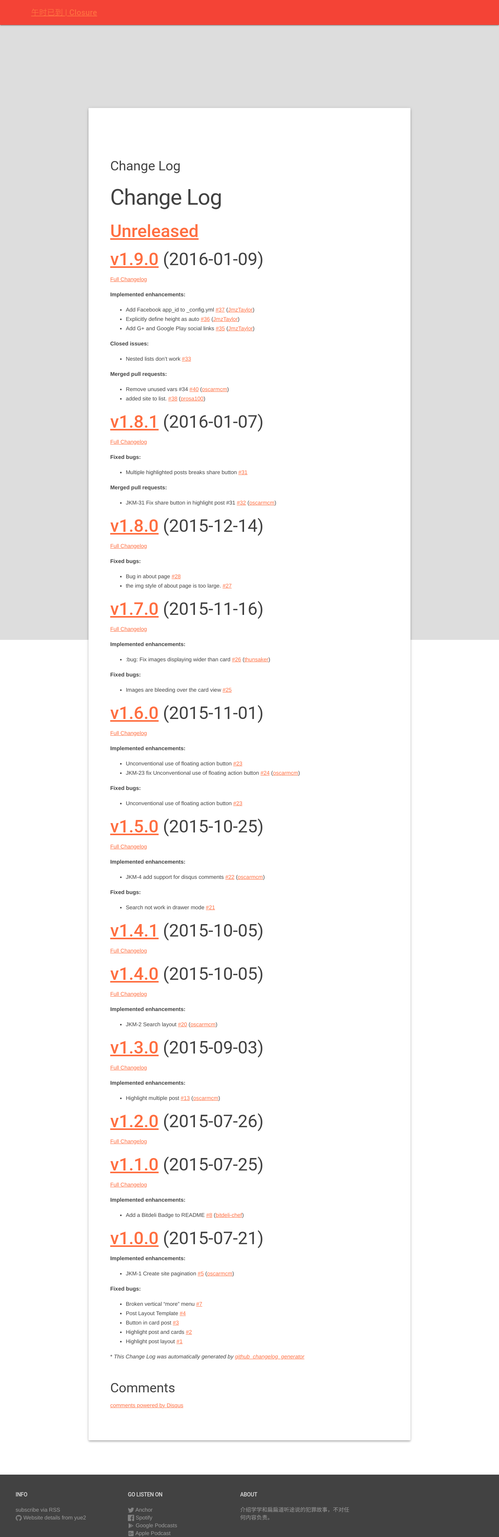
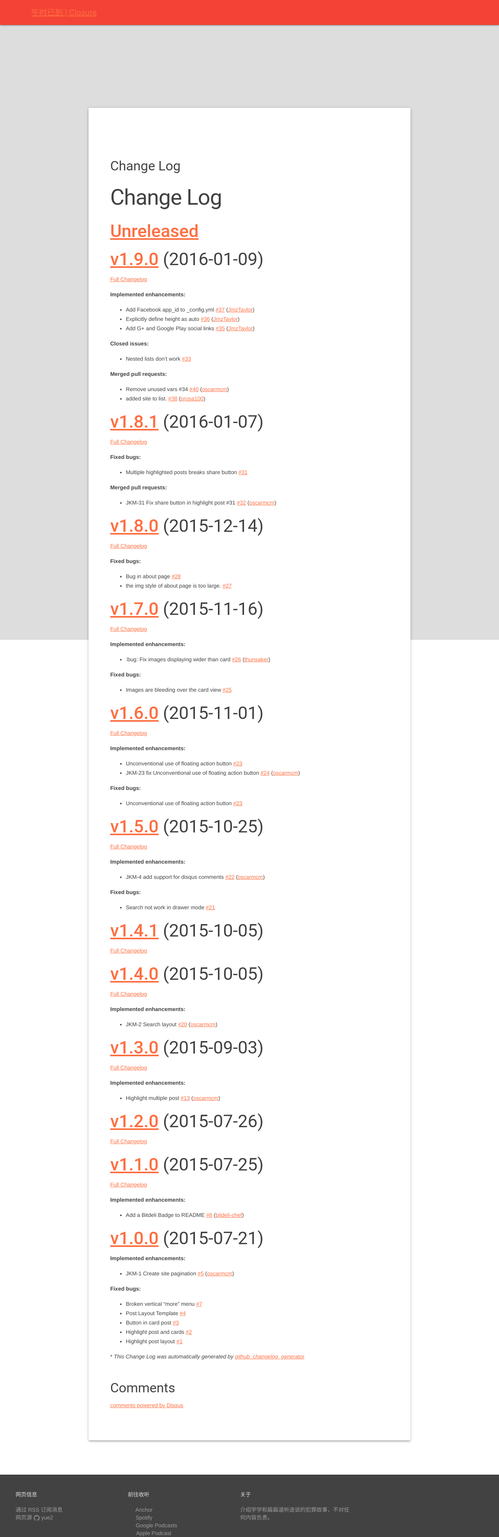
Before and after one commit to gdgmanagua/jekyll-mdl, a Jekyll site: the page built from CHANGELOG.md, in a window 1280 px wide. Shown: the whole page at 39% size. Built offline with Jekyll 4.4.1, drawn with Linux system fonts in a browser that asks for light colours; nearby versions of some CDN libraries; our own code applies the rules of GitHub Pages for plain Markdown files; comment, search, counter and statistics services are not loaded; a style sheet for code colours, icons or effects is not loaded.

```diff
--- a/_includes/footer.html
+++ b/_includes/footer.html
@@ -3,20 +3,21 @@
 
     <div class="mdl-mega-footer--drop-down-section">
       <input class="mdl-mega-footer--heading-checkbox" type="checkbox" checked>
-      <h1 class="mdl-mega-footer--heading">INFO</h1>
+      <h1 class="mdl-mega-footer--heading">网页信息</h1>
       <ul class="mdl-mega-footer--link-list">
         <li><a href="mailto:{{ site.email }}">{{ site.email }}</a></li>
-        <li><a href="{{ "/feed.xml" | prepend: site.baseurl }}">subscribe via RSS</a></li>
+        <li><a href="{{ "/feed.xml" | prepend: site.baseurl }}">通过 RSS 订阅消息</a></li>
         {% if site.github_username %}
         <li>
           <a href="https://github.com/{{ site.github_username }}">
+            <span class="username">网页源
               <span class="icon  icon--github">
                 <svg viewBox="0 0 16 16">
                   <path fill="#828282"
                     d="M7.999,0.431c-4.285,0-7.76,3.474-7.76,7.761 c0,3.428,2.223,6.337,5.307,7.363c0.388,0.071,0.53-0.168,0.53-0.374c0-0.184-0.007-0.672-0.01-1.32 c-2.159,0.469-2.614-1.04-2.614-1.04c-0.353-0.896-0.862-1.135-0.862-1.135c-0.705-0.481,0.053-0.472,0.053-0.472 c0.779,0.055,1.189,0.8,1.189,0.8c0.692,1.186,1.816,0.843,2.258,0.645c0.071-0.502,0.271-0.843,0.493-1.037 C4.86,11.425,3.049,10.76,3.049,7.786c0-0.847,0.302-1.54,0.799-2.082C3.768,5.507,3.501,4.718,3.924,3.65 c0,0,0.652-0.209,2.134,0.796C6.677,4.273,7.34,4.187,8,4.184c0.659,0.003,1.323,0.089,1.943,0.261 c1.482-1.004,2.132-0.796,2.132-0.796c0.423,1.068,0.157,1.857,0.077,2.054c0.497,0.542,0.798,1.235,0.798,2.082 c0,2.981-1.814,3.637-3.543,3.829c0.279,0.24,0.527,0.713,0.527,1.437c0,1.037-0.01,1.874-0.01,2.129 c0,0.208,0.14,0.449,0.534,0.373c3.081-1.028,5.302-3.935,5.302-7.362C15.76,3.906,12.285,0.431,7.999,0.431z" />
                 </svg>
               </span>
-            <span class="username">Website details from {{ site.github_username }}</span>
+              {{ site.github_username }}</span>
           </a>
         </li>
         {% endif %}
@@ -25,16 +26,13 @@
 
     <div class="mdl-mega-footer--drop-down-section">
       <input class="mdl-mega-footer--heading-checkbox" type="checkbox" checked>
-      <h1 class="mdl-mega-footer--heading">GO LISTEN ON</h1>
+      <h1 class="mdl-mega-footer--heading">前往收听</h1>
       <ul class="mdl-mega-footer--link-list">
         {% if site.anchor %}
         <li>
           <a href="https://anchor.fm/christine3563">
-            <span class="icon  icon--anchor">
-              <svg viewBox="0 0 16 16">
-                <path fill="#828282"
-                  d="M15.969,3.058c-0.586,0.26-1.217,0.436-1.878,0.515c0.675-0.405,1.194-1.045,1.438-1.809
-                c-0.632,0.375-1.332,0.647-2.076,0.793c-0.596-0.636-1.446-1.033-2.387-1.033c-1.806,0-3.27,1.464-3.27,3.27 c0,0.256,0.029,0.506,0.085,0.745C5.163,5.404,2.753,4.102,1.14,2.124C0.859,2.607,0.698,3.168,0.698,3.767 c0,1.134,0.577,2.135,1.455,2.722C1.616,6.472,1.112,6.325,0.671,6.08c0,0.014,0,0.027,0,0.041c0,1.584,1.127,2.906,2.623,3.206 C3.02,9.402,2.731,9.442,2.433,9.442c-0.211,0-0.416-0.021-0.615-0.059c0.416,1.299,1.624,2.245,3.055,2.271 c-1.119,0.877-2.529,1.4-4.061,1.4c-0.264,0-0.524-0.015-0.78-0.046c1.447,0.928,3.166,1.469,5.013,1.469 c6.015,0,9.304-4.983,9.304-9.304c0-0.142-0.003-0.283-0.009-0.423C14.976,4.29,15.531,3.714,15.969,3.058z" />
+            <span class="icon-anchor">
+              <svg viewBox="0 0 16 16" style="width:16px;height:16px">
               </svg>
             </span>
             <span class="username">Anchor</span>
@@ -44,10 +42,8 @@
         {% if site.spotify_podcast %}
         <li>
           <a href="https://open.spotify.com/show/2Ur0uGHRj7hNPrznkQJtdm">
-            <span class="icon  icon--facebook">
-              <svg viewBox="0 0 24 24">
-                <path
-                  d="M22.675 0h-21.35c-.732 0-1.325.593-1.325 1.325v21.351c0 .731.593 1.324 1.325 1.324h11.495v-9.294h-3.128v-3.622h3.128v-2.671c0-3.1 1.893-4.788 4.659-4.788 1.325 0 2.463.099 2.795.143v3.24l-1.918.001c-1.504 0-1.795.715-1.795 1.763v2.313h3.587l-.467 3.622h-3.12v9.293h6.116c.73 0 1.323-.593 1.323-1.325v-21.35c0-.732-.593-1.325-1.325-1.325z" />
+            <span class="icon-volume-up">
+              <svg viewBox="0 0 16 16" style="width:16px;height:16px">
               </svg>
             </span>
             <span class="username">Spotify</span>
@@ -57,10 +53,8 @@
         {% if site.google_podcasts %}
         <li>
           <a href="https://podcasts.google.com/feed/aHR0cHM6Ly9hbmNob3IuZm0vcy8yYzIwMTIyNC9wb2RjYXN0L3Jzcw==">
-            <span class="icon  icon--googleplay">
-              <svg style="width:16px;height:16px" viewBox="0 0 24 24">
-                <path fill="#000000"
-                  d="M3,20.5V3.5C3,2.91 3.34,2.39 3.84,2.15L13.69,12L3.84,21.85C3.34,21.6 3,21.09 3,20.5M16.81,15.12L6.05,21.34L14.54,12.85L16.81,15.12M20.16,10.81C20.5,11.08 20.75,11.5 20.75,12C20.75,12.5 20.53,12.9 20.18,13.18L17.89,14.5L15.39,12L17.89,9.5L20.16,10.81M6.05,2.66L16.81,8.88L14.54,11.15L6.05,2.66Z" />
+            <span class="icon-google-plus-sign">
+              <svg style="width:16px;height:16px" viewBox="0 0 16 16">
               </svg>
             </span>
             <span class="username">Google Podcasts</span>
@@ -70,13 +64,10 @@
         {% if site.apple_podcast %}
         <li>
           <a href="https://podcasts.apple.com/us/podcast/%E5%8D%88%E6%97%B6%E5%B7%B2%E5%88%B0-closure/id1523868860">
-            <span class="icon  icon--itunes">
-              <svg style="width:16px;height:16px" viewBox="0 0 24 24">
-                <path fill="#000000"
-                  d="M20,2A2,2 0 0,1 22,4V20A2,2 0 0,1 20,22H4A2,2 0 0,1 2,20V4C2,2.89 2.9,2 4,2H20M20,12H18V10H17V12H15V13H17V15H18V13H20V12M9,11.29V13H11.86C11.71,13.71 11,15.14 9,15.14C7.29,15.14 5.93,13.71 5.93,12C5.93,10.29 7.29,8.86 9,8.86C10,8.86 10.64,9.29 11,9.64L12.36,8.36C11.5,7.5 10.36,7 9,7C6.21,7 4,9.21 4,12C4,14.79 6.21,17 9,17C11.86,17 13.79,15 13.79,12.14C13.79,11.79 13.79,11.57 13.71,11.29H9Z" />
+            <span class="icon-apple">
+              <svg style="width:18px;height:18px" viewBox="0 0 24 24">
               </svg>
             </span>
-
             <span class="username">Apple Podcast</span>
           </a>
         </li>
@@ -84,10 +75,8 @@
         {% if site.radio_public %}
         <li>
           <a href="https://radiopublic.com/closure-6NVn1g">
-            <span class="icon  icon--googleplus_per">
-              <svg style="width:16px;height:16px" viewBox="0 0 24 24">
-                <path fill="#000000"
-                  d="M20,2A2,2 0 0,1 22,4V20A2,2 0 0,1 20,22H4A2,2 0 0,1 2,20V4C2,2.89 2.9,2 4,2H20M20,12H18V10H17V12H15V13H17V15H18V13H20V12M9,11.29V13H11.86C11.71,13.71 11,15.14 9,15.14C7.29,15.14 5.93,13.71 5.93,12C5.93,10.29 7.29,8.86 9,8.86C10,8.86 10.64,9.29 11,9.64L12.36,8.36C11.5,7.5 10.36,7 9,7C6.21,7 4,9.21 4,12C4,14.79 6.21,17 9,17C11.86,17 13.79,15 13.79,12.14C13.79,11.79 13.79,11.57 13.71,11.29H9Z" />
+            <span class="icon-archive">
+              <svg style="width:16px;height:16px" viewBox="0 0 16 16">
               </svg>
             </span>
 
@@ -101,7 +90,7 @@
 
     <div class="mdl-mega-footer--drop-down-section">
       <input class="mdl-mega-footer--heading-checkbox" type="checkbox" checked>
-      <h1 class="mdl-mega-footer--heading">ABOUT</h1>
+      <h1 class="mdl-mega-footer--heading">关于</h1>
       <ul class="mdl-mega-footer--link-list">
         <li>{{ site.description }}</li>
       </ul>
--- a/_includes/head.html
+++ b/_includes/head.html
@@ -14,6 +14,9 @@
 
   <!-- Material Design Fonts -->
   <link rel="stylesheet" href="https://fonts.googleapis.com/icon?family=Material+Icons">
+  <!-- font awesome fonts -->
+  <link href="//netdna.bootstrapcdn.com/twitter-bootstrap/2.3.2/css/bootstrap-combined.no-icons.min.css" rel="stylesheet">
+  <link href="//netdna.bootstrapcdn.com/font-awesome/3.2.1/css/font-awesome.css" rel="stylesheet">
 
   <!-- Custom theme css -->
   <link rel="stylesheet" href="{{ "/assets/css/main.css" | prepend: site.baseurl }}">
--- a/_includes/header.html
+++ b/_includes/header.html
@@ -2,7 +2,7 @@
 
     <div class="mdl-layout__header-row">
       <!-- Title -->
-      <span class="mdl-layout-title"><a href="{{ page.url }}">{{ site.title }}</a></span>
+      <span class="mdl-layout-title"><a class="mdl-layout-title" href="{{ page.url }}">{{ site.title }}</a></span>
       <!-- Add spacer, to align navigation to the right -->
       <div class="mdl-layout-spacer"></div>
 
--- a/_layouts/post.html
+++ b/_layouts/post.html
@@ -7,7 +7,10 @@ layout: default
     <div class="mdl-cell mdl-cell--2-col mdl-cell--hide-tablet mdl-cell--hide-phone"></div>
     <div class="post-section mdl-color--white mdl-shadow--4dp content mdl-color-text--grey-800 mdl-cell mdl-cell--8-col">
       <div class="mdl-color-text--grey-500">
-      {{ page.date | date: "%b %-d, %Y" }}{% if page.author %} • {{ page.author }}{% endif %}{% if page.meta %} • {{ page.meta }}{% endif %}{% if page.categories %} • {% for cat in page.categories %} {{ cat }} {% endfor %} {% endif %}
+      {{ page.date | date: "%b %-d, %Y" }}{% if page.author %} •
+      {{ page.author }}{% endif %}{% if page.meta %} •
+      {{ page.meta }}{% endif %}{% if page.categories %} •
+      {% for cat in page.categories %} {{ cat }} {% endfor %} {% endif %}
       </div>
       <h3>{{ page.title }}</h3>
       <article class="post-content">
--- a/_posts/2015-10-11-google-developers-group.markdown
+++ b/_posts/2020-11-20-Message-Board.markdown
@@ -2,11 +2,11 @@
 layout: post
 title:  "留言板"
 date:   2020-11-17
-categories: GDG
+categories: Messages
 highlight: true
 image: http://4.bp.blogspot.com/-IOD6VutWGlA/UW8Jq05M0DI/AAAAAAAAAeA/OVckWFybKqg/s1600/DSC01317.JPG
 ---
-Lorem ipsum dolor sit amet, consectetuer adipiscing elit. Donec odio. Quisque volutpat mattis eros. Nullam malesuada erat ut turpis. Suspendisse urna nibh, viverra non, semper suscipit, posuere a, pede.Donec nec justo eget felis facilisis fermentum. Aliquam porttitor mauris sit amet orci.
+Please leave a message to the host or start a discussion with our audience!
 
 ![Dev Image](http://4.bp.blogspot.com/-IOD6VutWGlA/UW8Jq05M0DI/AAAAAAAAAeA/OVckWFybKqg/s1600/DSC01317.JPG)
 
```
Also changed, not shown: index.html (+7 -21 lines). Lines whose indentation alone changed are shown as unchanged.
